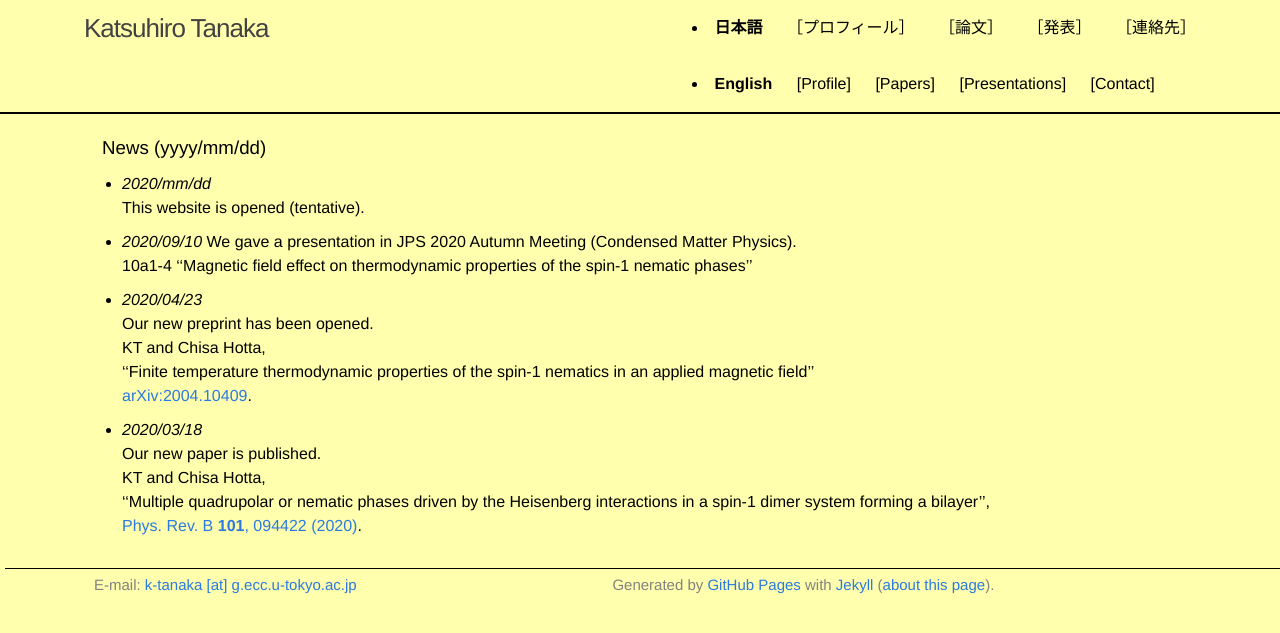
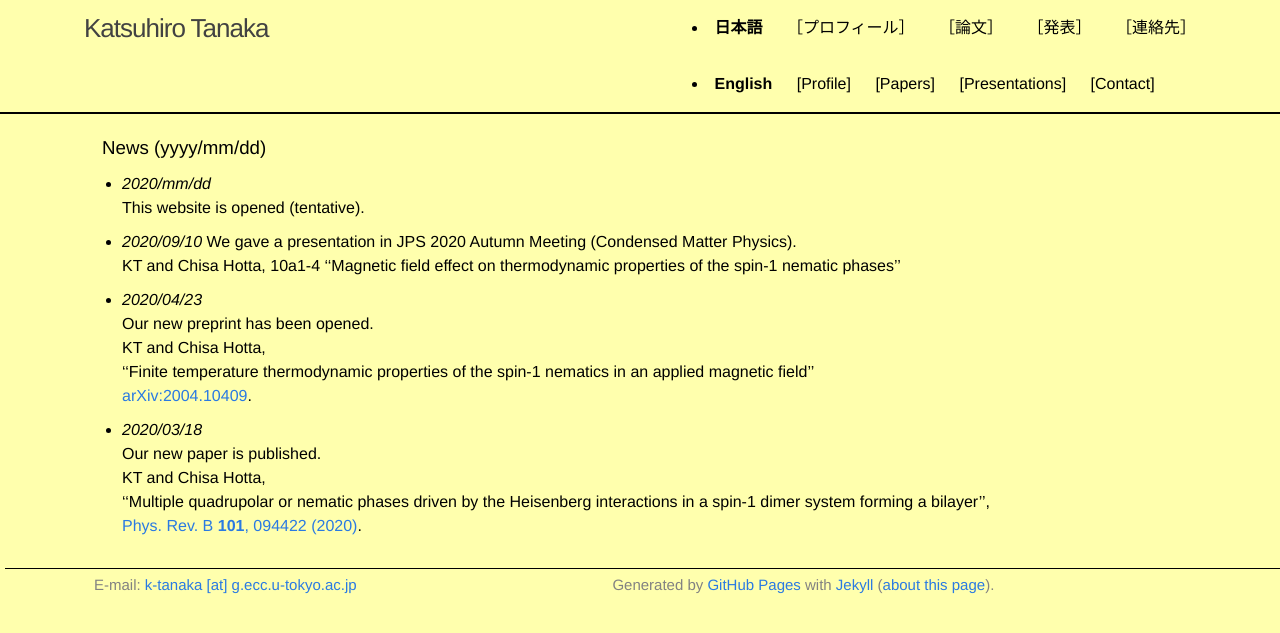
Before and after one commit to katsu-tanaka/katsu-tanaka.github.io, a Jekyll site: the page built from index_e.md, in a window 1280 px wide. Shown: the top 633 px of the page. Built offline with Jekyll 4.4.1, drawn with Linux system fonts in a browser that asks for light colours.

Commit message:
minor change

```diff
--- a/index_e.md
+++ b/index_e.md
@@ -9,6 +9,7 @@ title: Homepage of Katsuhiro Tanaka
 
 - *2020/09/10*
   We gave a presentation in JPS 2020 Autumn Meeting (Condensed Matter Physics).
+  KT and Chisa Hotta,
   10a1-4 ''Magnetic field effect on thermodynamic properties of the spin-1 nematic phases''
 
 - *2020/04/23*
```
